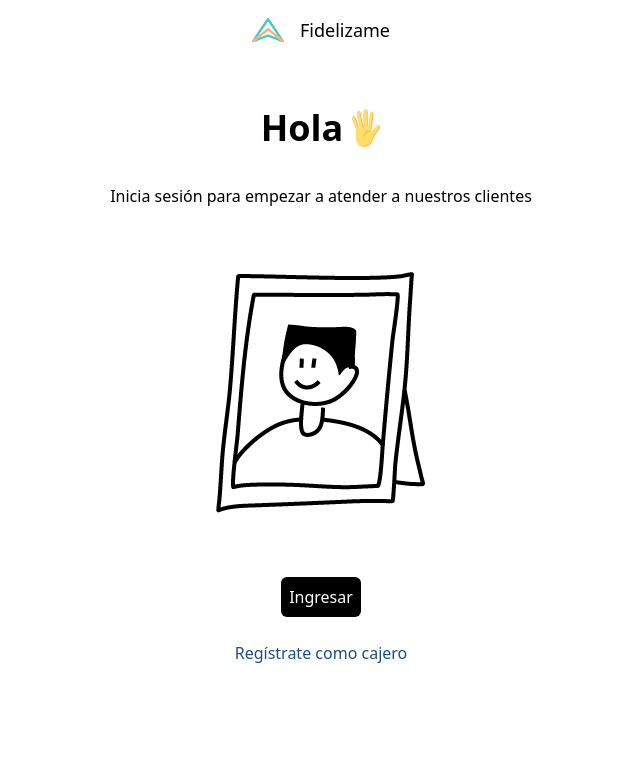
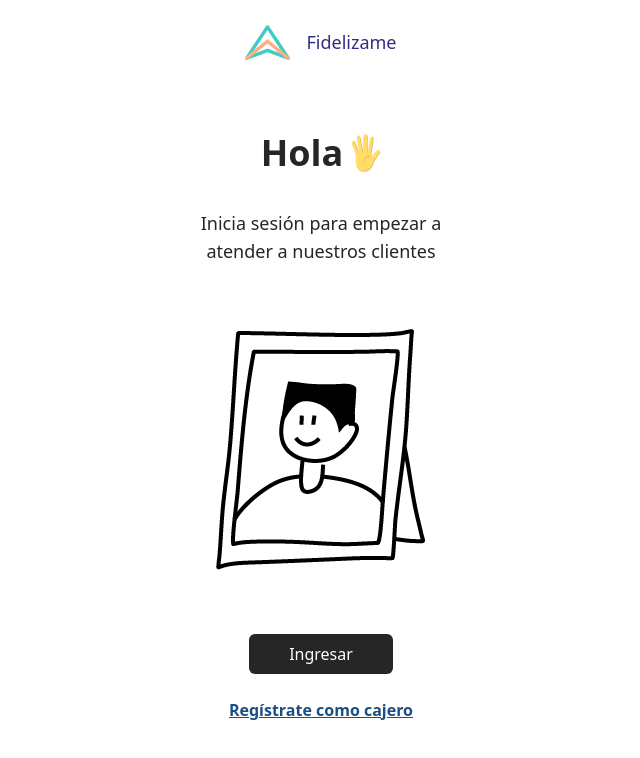
Before and after one commit to MarvoloV/fidelizame-app, a Next.js app: page / in a window 1280 px wide. Shown: the top 758 px of the page, without its empty margins (319-959 px from the left). Built offline with nearby package versions, Linux system fonts and the light colour scheme.

Commit message:
update index style

```diff
--- a/src/components/Header.tsx
+++ b/src/components/Header.tsx
@@ -3,10 +3,10 @@ import React from "react";
 
 export const Header = () => {
   return (
-    <header className="flex w-full justify-center px-5 py-4 bg-white">
+    <header className="flex w-full justify-center px-5 py-6 bg-white">
       <div className="flex items-center">
-        <Image src="/images/fidelizame.svg" alt="logo" width={32} height={25} />
-        <h1 className="pl-4 text-lg decoration-blue-500">Fidelizame</h1>
+        <Image src="/images/fidelizame.svg" alt="logo" width={45} height={30} />
+        <h1 className="pl-4 text-lg text-indigo-900">Fidelizame</h1>
       </div>
       {/* <button
         className="text-white bg-primary rounded-md p-2"
--- a/src/pages/index.tsx
+++ b/src/pages/index.tsx
@@ -18,9 +18,10 @@ export default function Home() {
         <link rel="icon" href="/favicon.ico" />
       </Head>
       <Layout title="Home Page">
-        <div className="flex flex-col items-center ">
+        <div className="flex justify-center">
+          <div className="flex flex-col items-center w-96">
             <div className="flex w-full justify-center mt-12">
-            <h1 className="text-4xl font-bold pr-2">Hola</h1>
+              <h1 className="text-neutral-800 text-4xl font-bold pr-2">Hola</h1>
               <Image
                 src="/images/emojione_hand.png"
                 width={30}
@@ -28,7 +29,7 @@ export default function Home() {
                 alt="emoji de mano"
               />
             </div>
-          <p className="mt-9  px-10 text-center mb-16">
+            <p className="text-neutral-800 font-medium mt-9 px-10 text-lg text-center mb-16">
               Inicia sesión para empezar a atender a nuestros clientes
             </p>
             <figure className="flex justify-center">
@@ -40,7 +41,7 @@ export default function Home() {
               />
             </figure>
             <button
-            className="text-white bg-black rounded-md p-2 mt-16 mb-6"
+              className="text-white bg-neutral-800 rounded-md py-2 px-10 mt-16 mb-6"
               onClick={async () => {
                 dispatch(connect());
                 router.push("/cajero");
@@ -48,7 +49,7 @@ export default function Home() {
             >
               Ingresar
             </button>
-          <Link href={"/registro"} className="text-title">
+            <Link href={"/registro"} className="text-title underline font-semibold">
               Regístrate como cajero
             </Link>
           </div>
@@ -58,6 +59,7 @@ export default function Home() {
             <span>Last result:</span>
             <span>{result}</span>
           </p> */}
+        </div>
       </Layout>
       <footer></footer>
     </div>
```
Lines whose indentation alone changed are shown as unchanged.
